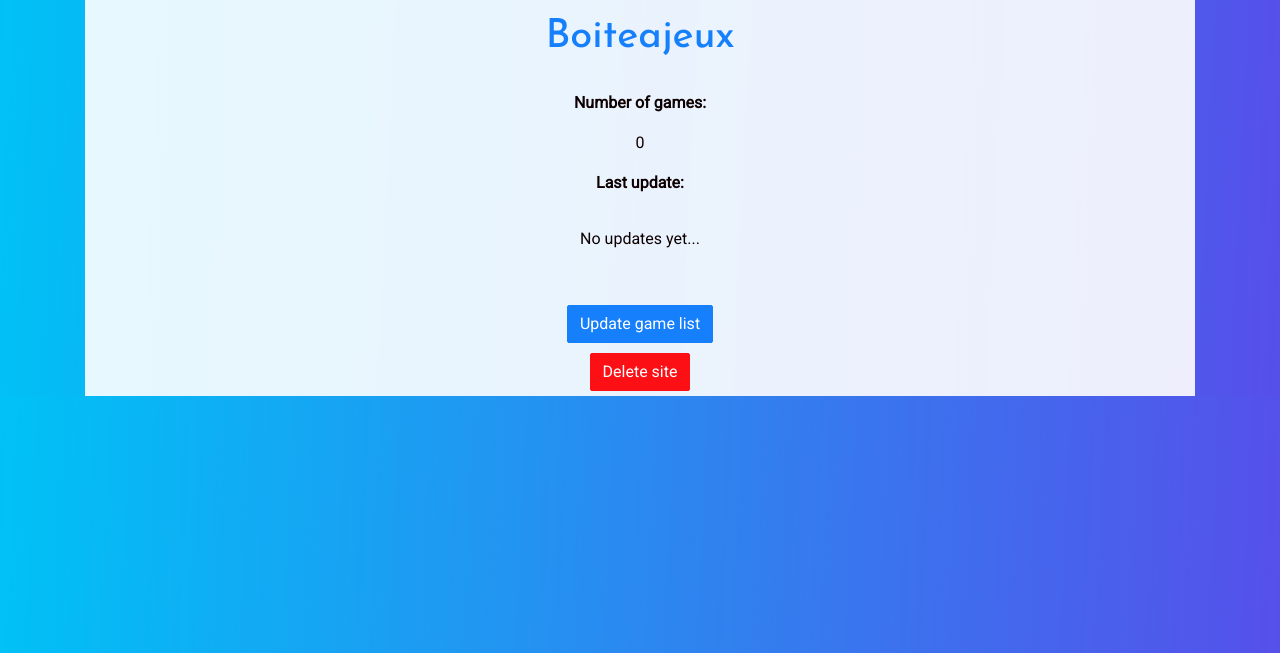
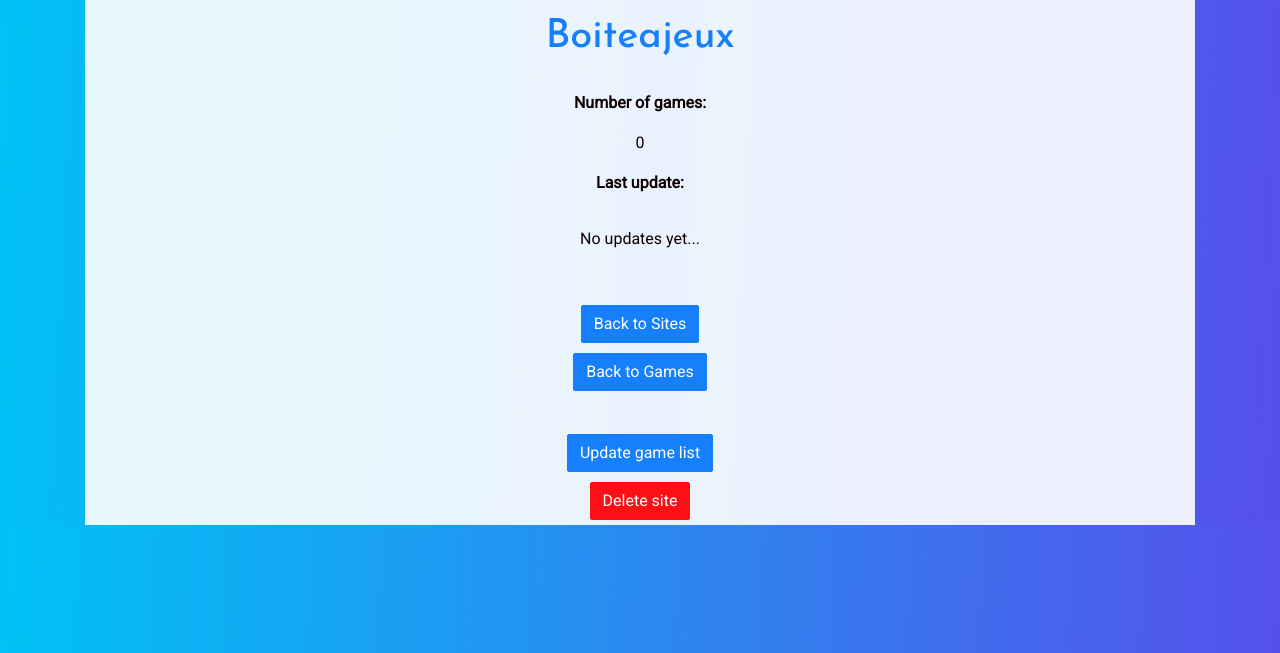
Before and after one commit to dmcarmo/boardgames-online, a Rails app: page /sites/1 in a window 1280 px wide. Shown: the part 87-740 px from the top of the page. Run offline with Rails 7, Linux system fonts and the light colour scheme; the visitor is signed in with stand-in values (Sample User, id 1); data comes from the database, SQL or seed files in the repository; data that the repository does not hold is empty; style sheets or scripts are compiled from the project's sources; some libraries are stand-ins or nearby versions.

Commit message:
Removed authentication bypass for sites index
Added buttons in show site for sites and games

```diff
--- a/app/controllers/sites_controller.rb
+++ b/app/controllers/sites_controller.rb
@@ -1,6 +1,5 @@
 class SitesController < ApplicationController
 
-  skip_before_action :authenticate_user!, only: :index
   before_action :set_site, only: [:show, :edit, :update, :update_games, :destroy]
 
   def index
--- a/app/views/sites/show.html.erb
+++ b/app/views/sites/show.html.erb
@@ -11,6 +11,9 @@
     <p><%= Date.today.mjd - @site.last_check.mjd %> days ago</p>
   <% end %>
   <hr>
+  <%= link_to "Back to Sites", sites_path, class: "btn btn-primary" %>
+  <%= link_to "Back to Games", root_path, class: "btn btn-primary" %>
+  <hr>
   <%= link_to "Update game list", update_games_path(@site), class: "btn btn-primary"%>
   <%= link_to "Delete site", site_path(@site), method: :delete, class: "btn btn-danger" %>
 </div>
```
